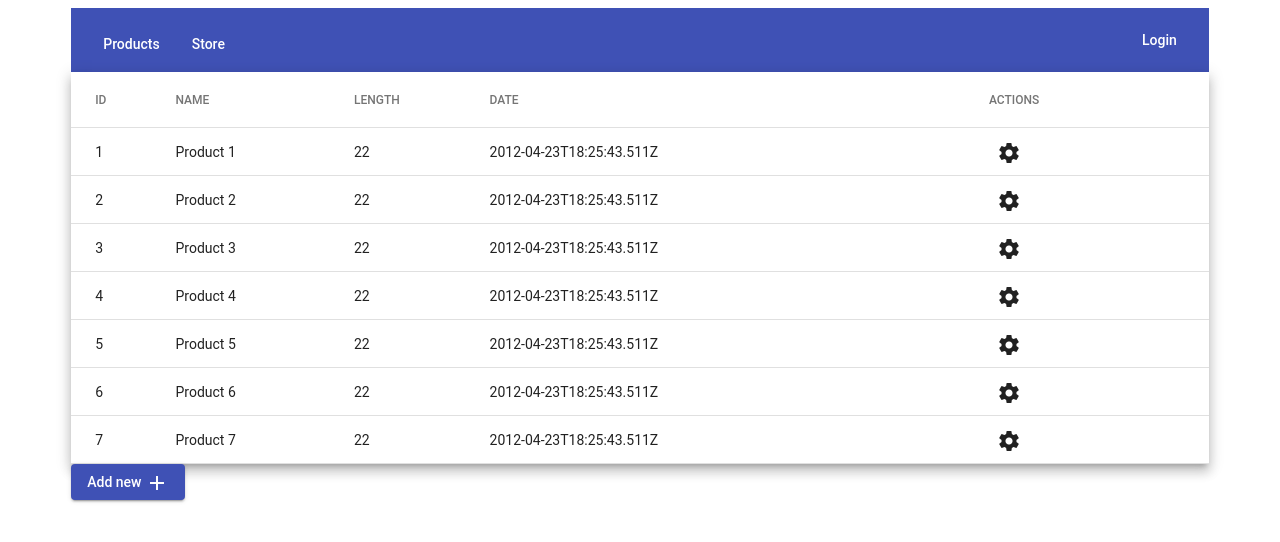
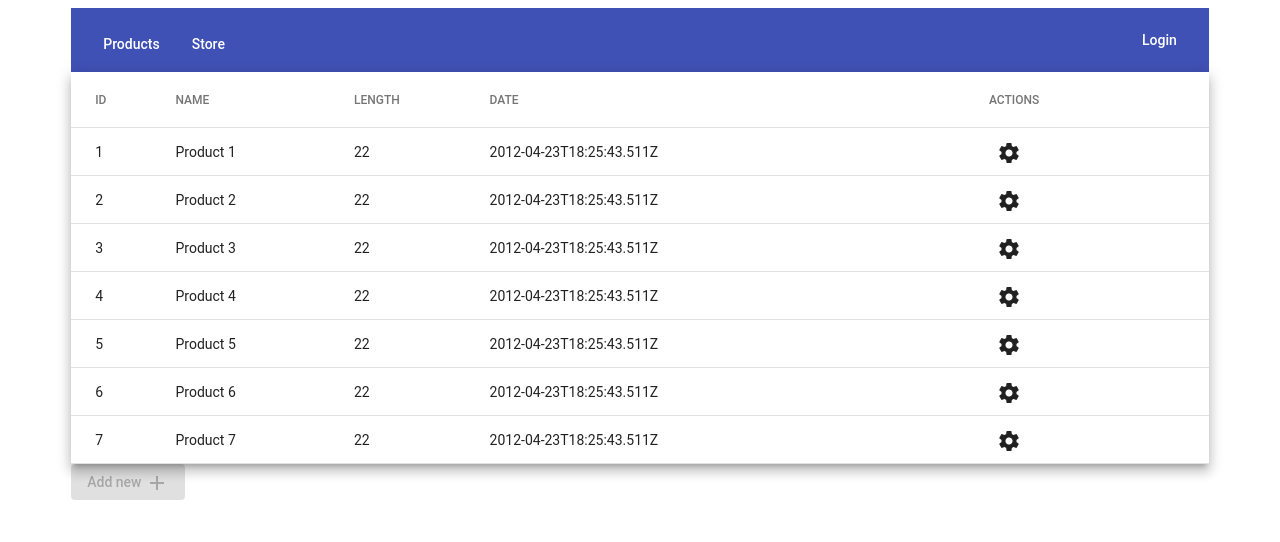
Before and after one commit to SanyiToth/warehouse, an Angular app: page / in a window 1280 px wide. Shown: the top 542 px of the page. Built offline with nearby package versions, Linux system fonts and the light colour scheme; data requests are answered from the project's data file.

Commit message:
add new button disabled if user logged out

```diff
--- a/src/app/shared/table-list/table-list.component.html
+++ b/src/app/shared/table-list/table-list.component.html
@@ -4,7 +4,7 @@
       <th mat-header-cell *matHeaderCellDef>{{item | uppercase}}</th>
       <td mat-cell *matCellDef="let element">
         <div class="btn-edit" *ngIf="item === 'actions';">
-          <app-context-menu [element]="element" (deletedElement)="getDeletedElement($event)" ></app-context-menu>
+          <app-context-menu [element]="element" (deletedElement)="getDeletedElement($event)"></app-context-menu>
         </div>
         {{element[item]}}
       </td>
@@ -14,7 +14,7 @@
     <tr mat-row *matRowDef="let row; columns: displayedColumns;"></tr>
   </table>
 
-  <button mat-raised-button (click)="onAddNew()" color="primary" type="button">
+  <button mat-raised-button [disabled]="!isLoggedIn" (click)="onAddNew()" color="primary" type="button">
     Add new
     <mat-icon>add</mat-icon>
   </button>
--- a/src/app/shared/table-list/table-list.component.ts
+++ b/src/app/shared/table-list/table-list.component.ts
@@ -1,6 +1,7 @@
 import {Component, EventEmitter, Input, OnInit, Output} from '@angular/core';
 import {Store} from "../../feature/stores/store.interface";
 import {Product} from "../../feature/products/product.interface";
+import {AuthService} from "../auth/auth.service";
 
 
 @Component({
@@ -13,11 +14,13 @@ export class TableListComponent implements OnInit {
   @Output() deletedElementToParent = new EventEmitter<Product | Store>();
   displayedColumns!: string[];
   deletedElement!: Product | Store;
+  isLoggedIn!: boolean;
 
-  constructor() {
+  constructor(private auth: AuthService) {
   }
 
   ngOnInit(): void {
+    this.isLoggedIn = this.auth.isLoggedIn();
     this.displayedColumns = [...Object.keys(this.data[0]), "actions"];
   }
 
```
